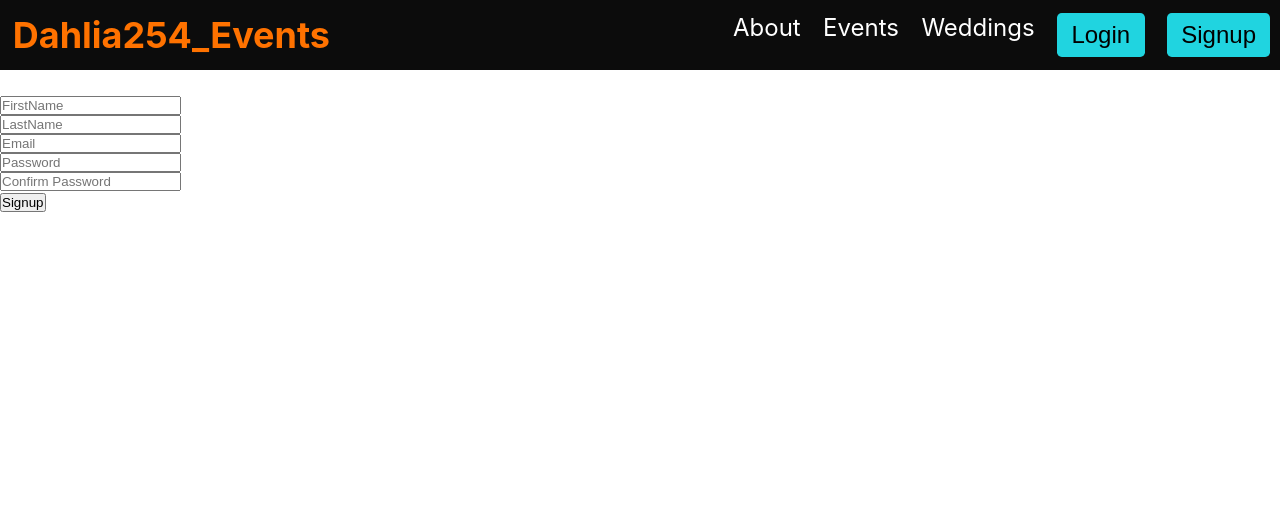
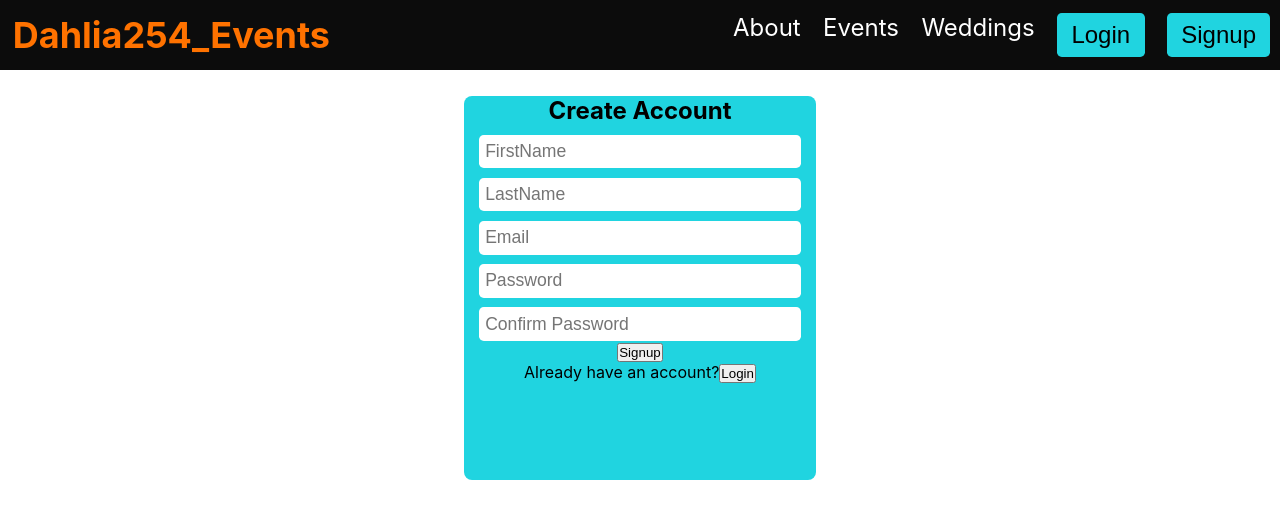
Before and after one commit to Leestan360/dahlia254_events-react, a React (Create React App) app: page / in a window 1280 px wide. Shown: the top 518 px of the page. Built offline with nearby package versions, Linux system fonts and the light colour scheme.

Commit message:
Style signup form

```diff
--- a/src/components/Authentication.js
+++ b/src/components/Authentication.js
@@ -51,12 +51,14 @@ function Authentication() {
 
   return (
     <form onSubmit={handleSubmit} className="signup-form">
-      <input onChange={handleChange} name="firstName" type="text" placeholder="FirstName" required />
+      <h2>Create Account</h2>
+      <input onChange={handleChange} name="firstName" type="text" placeholder="FirstName" required id="firstname"/>
       <input onChange={handleChange} name="lastName" type="text" placeholder="LastName" required />
       <input onChange={handleChange} name="email" type="email" placeholder="Email" required />
       <input onChange={handleChange} name="password" type="password" placeholder="Password" required />
       <input onChange={handleChange} name="confirmPassword" type="password" placeholder="Confirm Password" required />
       <button type="submit">Signup</button>
+      <p>Already have an account?<button>Login</button></p>
     </form>
   );
 }
--- a/src/styles/style.css
+++ b/src/styles/style.css
@@ -66,12 +66,25 @@
 
 /* Authentiction styling */
 .signup-form {
-  margin-top: 6rem;
-  margin-left: auto;
-  margin-right: auto;
+  margin: 6rem auto 0;
+  width: 22rem;
+  height: 24rem;
+  background-color: #20d4e0;
+  border-radius: 0.5rem;
+  text-align: center;
 }
 
 .signup-form input {
-  display: grid;
-  grid-template-columns: repeat(1, 1fr);
+  width: 88%;
+  height: 1.3rem;
+  margin: 0.6rem auto 0 auto;
+  padding: 0.4rem;
+  border: none;
+  border-radius: 0.3rem;
+  outline: none;
+  font-size: 1.1rem;
 }
+
+/* #firstname {
+  margin-top: 3rem;
+} */
```
